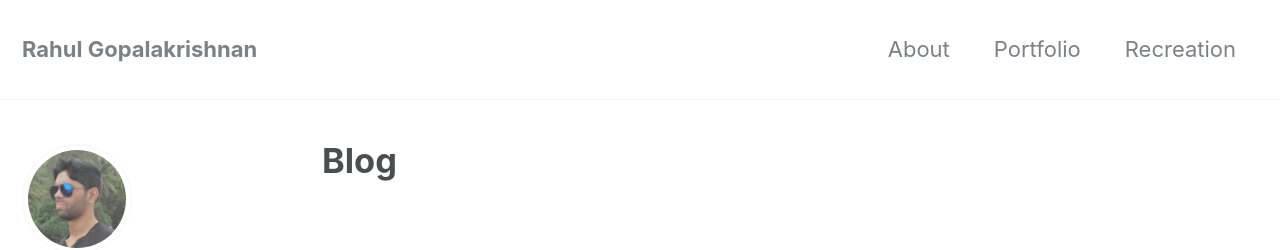
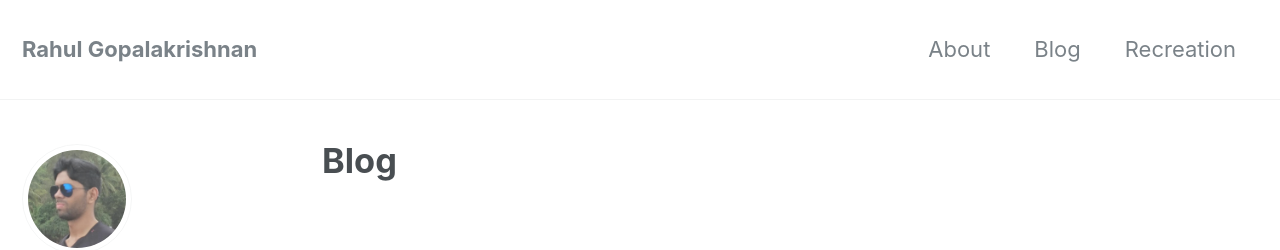
Before and after one commit to gopalrahulrg/gopalrahulrg.github.io, a Jekyll site: the page built from _pages/Blog.md, in a window 1280 px wide and 900 px high. Shown: the top 250 px of the window. Built offline with Jekyll 4.4.1, drawn with Linux system fonts in a browser that asks for light colours; nearby versions of some CDN libraries.

Commit message:
Update navigation.yml

```diff
--- a/_data/navigation.yml
+++ b/_data/navigation.yml
@@ -2,8 +2,8 @@
 main:
   - title: "About"
     url: /about/
-  - title: "Portfolio"
-    url: /portfolio/
+  - title: "Blog"
+    url: /blog/
   - title: "Recreation"
     url: /recreation/
   # - title: "About"
```
